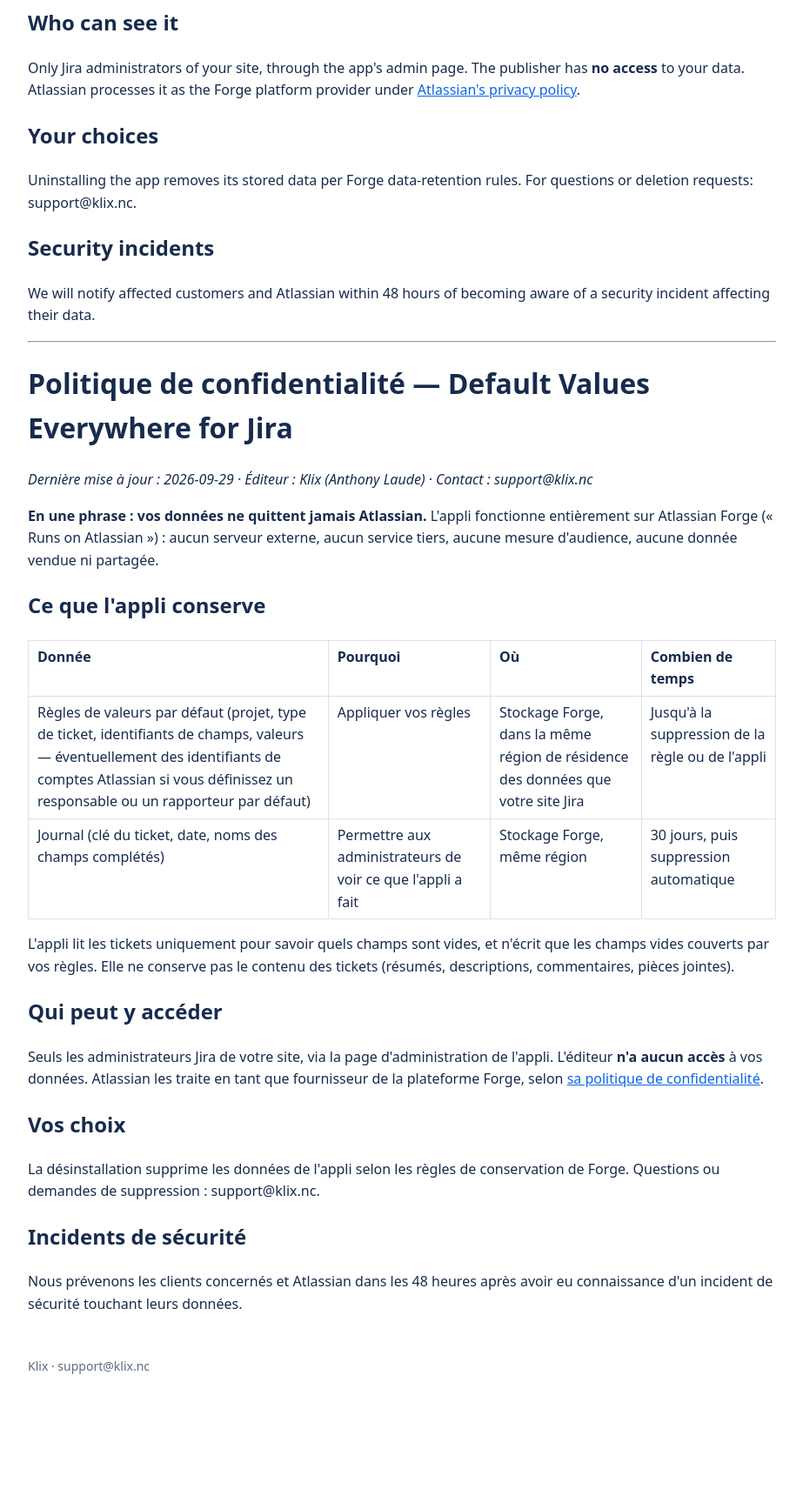
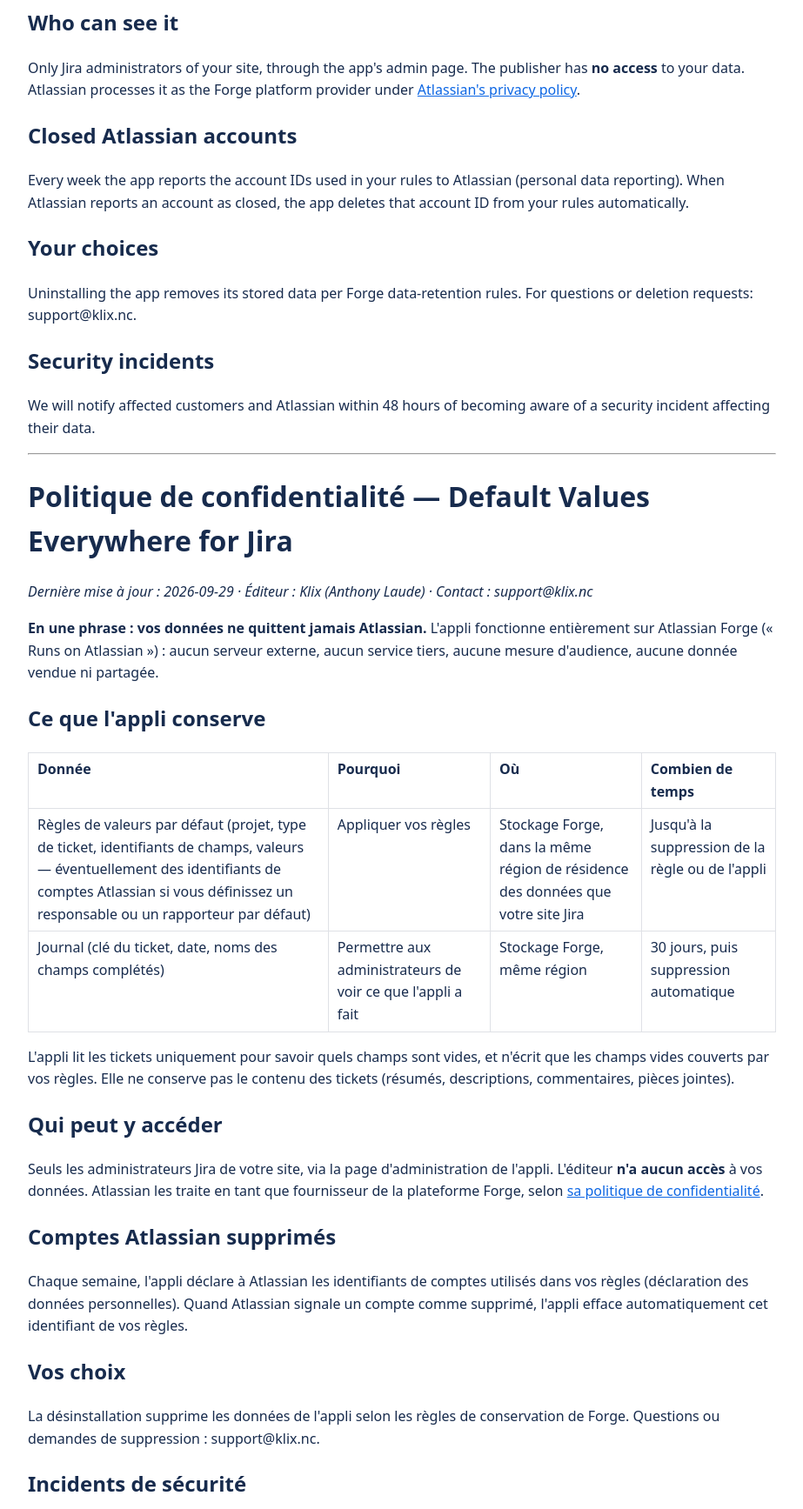
Before and after one commit to Nykun/klix-docs, a plain HTML site: page privacy.html in a window 1280 px wide. Shown: the part 640-2375 px from the top of the page at 87% size, without its empty margins (178-1101 px from the left). Before the commit the page ends 2255 px from the top, so only its background shows below. Drawn offline with Linux system fonts and the light colour scheme.

Commit message:
docs: describe weekly personal data reporting

```diff
--- a/privacy.html
+++ b/privacy.html
@@ -37,6 +37,8 @@
 <p>The app reads work items only to check which fields are empty and writes only the empty fields covered by your rules. It does not store work item content (summaries, descriptions, comments, attachments).</p>
 <h2>Who can see it</h2>
 <p>Only Jira administrators of your site, through the app's admin page. The publisher has <strong>no access</strong> to your data. Atlassian processes it as the Forge platform provider under <a href="https://www.atlassian.com/legal/privacy-policy">Atlassian's privacy policy</a>.</p>
+<h2>Closed Atlassian accounts</h2>
+<p>Every week the app reports the account IDs used in your rules to Atlassian (personal data reporting). When Atlassian reports an account as closed, the app deletes that account ID from your rules automatically.</p>
 <h2>Your choices</h2>
 <p>Uninstalling the app removes its stored data per Forge data-retention rules. For questions or deletion requests: support@klix.nc.</p>
 <h2>Security incidents</h2>
@@ -73,6 +75,8 @@
 <p>L'appli lit les tickets uniquement pour savoir quels champs sont vides, et n'écrit que les champs vides couverts par vos règles. Elle ne conserve pas le contenu des tickets (résumés, descriptions, commentaires, pièces jointes).</p>
 <h2>Qui peut y accéder</h2>
 <p>Seuls les administrateurs Jira de votre site, via la page d'administration de l'appli. L'éditeur <strong>n'a aucun accès</strong> à vos données. Atlassian les traite en tant que fournisseur de la plateforme Forge, selon <a href="https://www.atlassian.com/legal/privacy-policy">sa politique de confidentialité</a>.</p>
+<h2>Comptes Atlassian supprimés</h2>
+<p>Chaque semaine, l'appli déclare à Atlassian les identifiants de comptes utilisés dans vos règles (déclaration des données personnelles). Quand Atlassian signale un compte comme supprimé, l'appli efface automatiquement cet identifiant de vos règles.</p>
 <h2>Vos choix</h2>
 <p>La désinstallation supprime les données de l'appli selon les règles de conservation de Forge. Questions ou demandes de suppression : support@klix.nc.</p>
 <h2>Incidents de sécurité</h2>
```
Also changed, not shown: index.html (+1 -0 lines).
